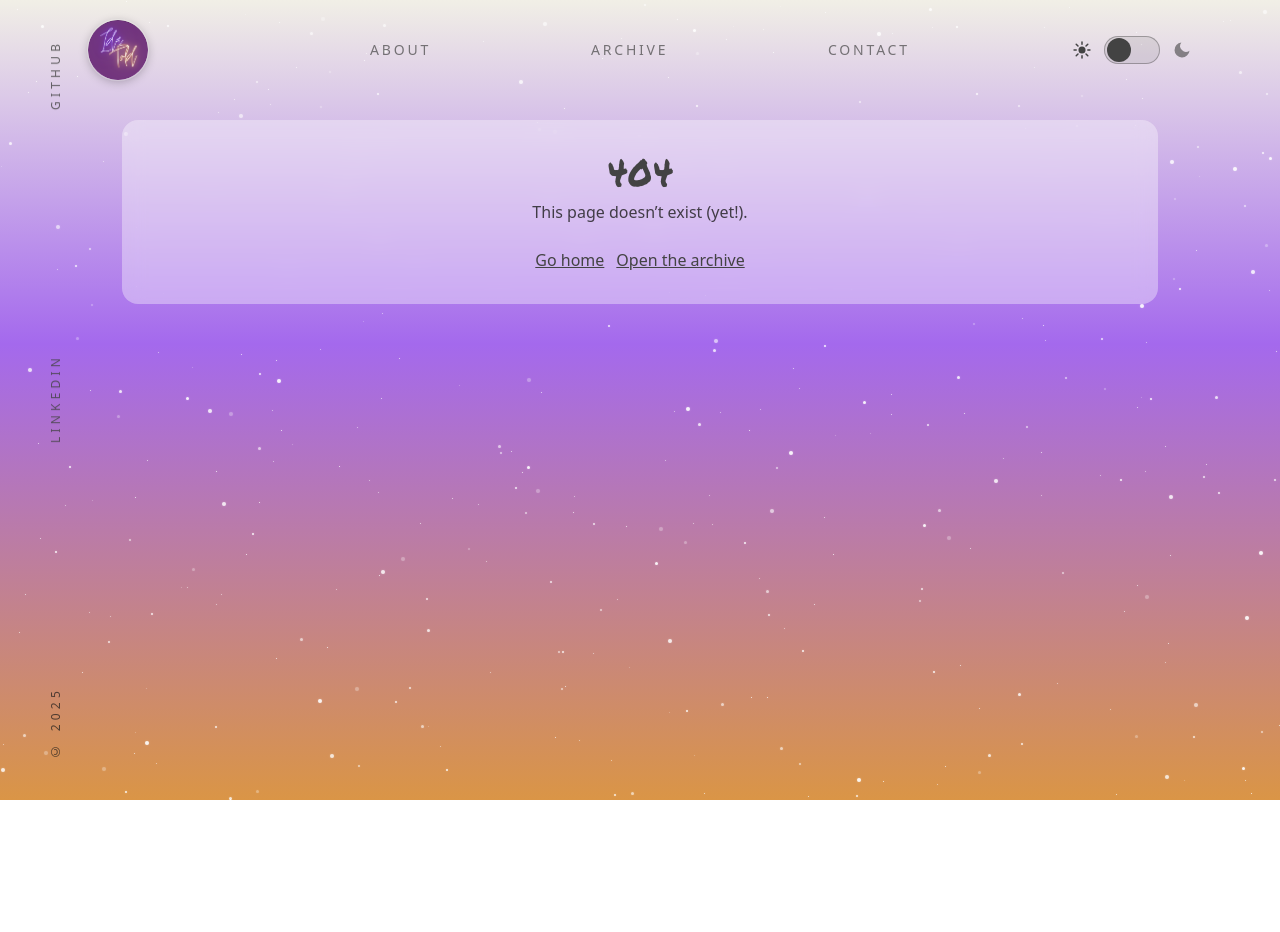
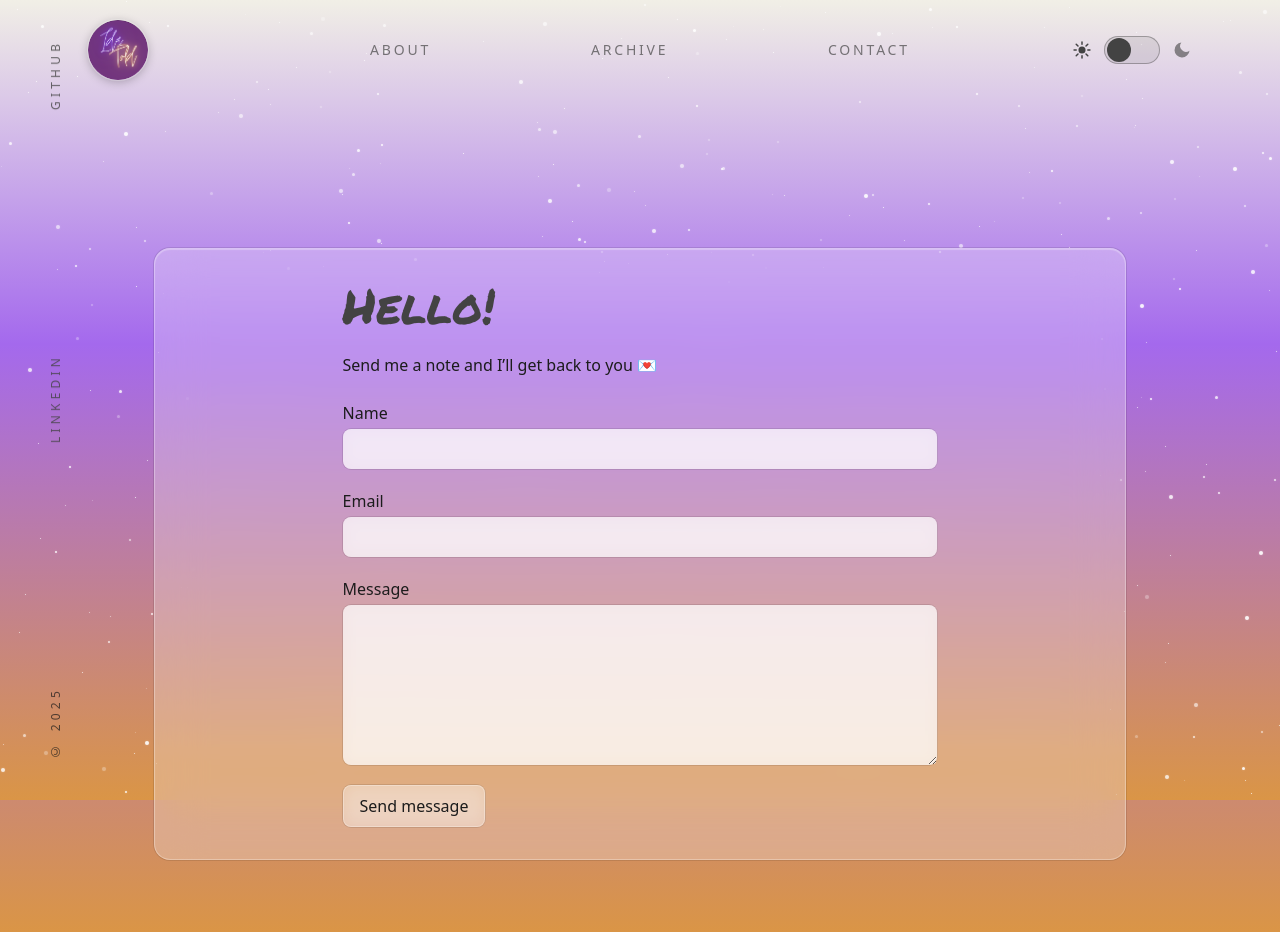
Before and after one commit to idatold/Portfolio-2, a React (Vite) app: page /contact in a window 1280 px wide. Before the commit this address had no page. Before the commit the page ends 800 px from the top, so only its background shows below. Built offline with nearby package versions, Linux system fonts and the light colour scheme; no server answers.

Commit message:
added a contact page with form, and wired it in routes.

```diff
--- a/src/App.jsx
+++ b/src/App.jsx
@@ -1,3 +1,4 @@
+// src/App.jsx
 import { BrowserRouter, Routes, Route } from "react-router-dom";
 import Header from "./components/Header.jsx";
 import SideFooter from "./components/SideFooter.jsx";
@@ -7,6 +8,7 @@ import Archive from "./routes/Archive.jsx";
 import ProjectDetail from "./routes/ProjectDetail.jsx";
 import About from "./routes/About.jsx";
 import NotFound from "./routes/NotFound.jsx";
+import Contact from "./routes/Contact.jsx"; // ADDED
 
 export default function App() {
   return (
@@ -28,9 +30,9 @@ export default function App() {
             <Route path="/" element={<Home />} />
             <Route path="/about" element={<About />} />
             <Route path="/archive" element={<Archive />} />
-            <Route path="/projects" element={<Archive />} />
             <Route path="/archive/:slug" element={<ProjectDetail />} />
             <Route path="/projects/:slug" element={<ProjectDetail />} />
+            <Route path="/contact" element={<Contact />} /> {/* ADDED */}
             <Route path="*" element={<NotFound />} />
           </Routes>
         </main>
--- a/src/components/Header.jsx
+++ b/src/components/Header.jsx
@@ -8,7 +8,7 @@ import logo from "../assets/Idalogo.jpg"; // ← ensure casing matches your file
 const LINKS = [
   { href: "/about", label: "About" },
   { href: "/archive", label: "Archive" },
-  { href: "/#contact", label: "Contact" },
+  { href: "/contact", label: "Contact" }, // CHANGED
 ];
 
 export default function Header() {
--- /dev/null
+++ b/src/routes/Contact.jsx
@@ -0,0 +1,167 @@
+// src/routes/Contact.jsx
+import { useRef, useState } from "react";
+
+const ACCESS_KEY = import.meta.env.VITE_WEB3FORMS_KEY;
+if (!ACCESS_KEY) {
+  console.warn("Web3Forms key missing: set VITE_WEB3FORMS_KEY in .env.local");
+}
+
+export default function Contact() {
+  const statusRef = useRef(null);
+  const [status, setStatus] = useState("");      // message text
+  const [sending, setSending] = useState(false); // disable button while sending
+
+  async function onSubmit(e) {
+    e.preventDefault();
+    if (!ACCESS_KEY) {
+      setStatus("Missing API key. Please try again later.");
+      statusRef.current?.focus?.();
+      return;
+    }
+
+    try {
+      setSending(true);
+      setStatus("Sending…");
+      const form = e.currentTarget;
+      const data = new FormData(form);
+
+      data.append("access_key", ACCESS_KEY);
+      data.append("subject", "New message from Ida’s Portfolio");
+      data.append("from_name", "Ida Portfolio");
+
+      if (!data.get("replyto") && data.get("email")) {
+        data.append("replyto", data.get("email"));
+      }
+
+      const res = await fetch("https://api.web3forms.com/submit", {
+        method: "POST",
+        body: data,
+      });
+      const json = await res.json();
+
+      if (json.success) {
+        setStatus("Form submitted successfully. Thank you! 🎉");
+        form.reset();
+        statusRef.current?.focus?.();
+      } else {
+        setStatus(json.message || "Something went wrong. Please try again.");
+        statusRef.current?.focus?.();
+      }
+    } catch (err) {
+      console.error(err);
+      setStatus("Network error. Please check your connection and try again.");
+      statusRef.current?.focus?.();
+    } finally {
+      setSending(false);
+    }
+  }
+
+  return (
+    <section
+      className="relative z-10 mx-auto max-w-[1100px]
+                 px-2 py-6 sm:px-6 sm:py-8 lg:px-8 lg:py-10
+                 mt-12 sm:mt-16 lg:mt-22"
+    >
+      <div
+        className="grid grid-cols-1 gap-5 sm:gap-7 lg:gap-8 items-stretch isolate
+                   rounded-lg sm:rounded-2xl p-3 sm:p-6 lg:p-8
+                   ring-1 ring-black/10 dark:ring-white/20
+                   bg-white/25 dark:bg-white/5
+                   backdrop-blur-xl
+                   shadow-[inset_0_1px_1px_rgba(255,255,255,0.3)]
+                   border border-white/30 dark:border-white/10"
+      >
+        {/* Heading + Form */}
+        <div className="flex flex-col gap-6 max-w-prose mx-auto w-full">
+          <h1 className="text-4xl sm:text-5xl">Hello!</h1>
+          <p>Send me a note and I’ll get back to you 💌</p>
+
+          {/* Status region (focusable for a11y) */}
+          <p
+            ref={statusRef}
+            id="form-status"
+            aria-live="polite"
+            tabIndex={-1}
+            className="sr-only"
+          >
+            {status}
+          </p>
+
+          <form onSubmit={onSubmit} className="grid gap-4 sm:gap-5">
+            {/* Honeypot (spam protection) */}
+            <input
+              type="checkbox"
+              name="botcheck"
+              className="hidden"
+              tabIndex={-1}
+              aria-hidden="true"
+            />
+
+            {/* Name */}
+            <label className="grid gap-1">
+              <span className="font-medium">Name</span>
+              <input
+                type="text"
+                name="name"
+                required
+                autoComplete="name"
+                className="rounded-lg px-3 py-2 ring-1 ring-black/10 dark:ring-white/20 bg-white/70 dark:bg-white/10 backdrop-blur
+                           focus:outline-none focus-visible:ring-2 focus-visible:ring-[var(--accent)]"
+              />
+            </label>
+
+            {/* Email */}
+            <label className="grid gap-1">
+              <span className="font-medium">Email</span>
+              <input
+                type="email"
+                name="email"
+                required
+                autoComplete="email"
+                className="rounded-lg px-3 py-2 ring-1 ring-black/10 dark:ring-white/20 bg-white/70 dark:bg-white/10 backdrop-blur
+                           focus:outline-none focus-visible:ring-2 focus-visible:ring-[var(--accent)]"
+              />
+            </label>
+
+            {/* Message */}
+            <label className="grid gap-1">
+              <span className="font-medium">Message</span>
+              <textarea
+                name="message"
+                required
+                rows={6}
+                className="rounded-lg px-3 py-2 ring-1 ring-black/10 dark:ring-white/20 bg-white/70 dark:bg-white/10 backdrop-blur
+                           focus:outline-none focus-visible:ring-2 focus-visible:ring-[var(--accent)] resize-y"
+              />
+            </label>
+
+            {/* Optional explicit reply-to (kept hidden; we auto-fill from email above) */}
+            <input type="hidden" name="replyto" value="" />
+
+            <div className="flex items-center gap-3">
+              <button
+                type="submit"
+                disabled={sending}
+                className="inline-flex items-center justify-center px-4 py-2 rounded-lg
+                           border border-white/30 dark:border-white/20
+                           bg-white/30 dark:bg-white/10 backdrop-blur
+                           ring-1 ring-black/10 dark:ring-white/20
+                           transition active:translate-y-[1px]
+                           hover:border-[var(--accent)]
+                           focus:outline-none focus-visible:ring-2 focus-visible:ring-[var(--accent)]
+                           cursor-pointer disabled:cursor-not-allowed"
+              >
+                {sending ? "Sending…" : "Send message"}
+              </button>
+
+              {/* Inline visual status for sighted users */}
+              <span aria-hidden="true" className="opacity-80">
+                {status && status !== "Sending…" ? status : ""}
+              </span>
+            </div>
+          </form>
+        </div>
+      </div>
+    </section>
+  );
+}
```
